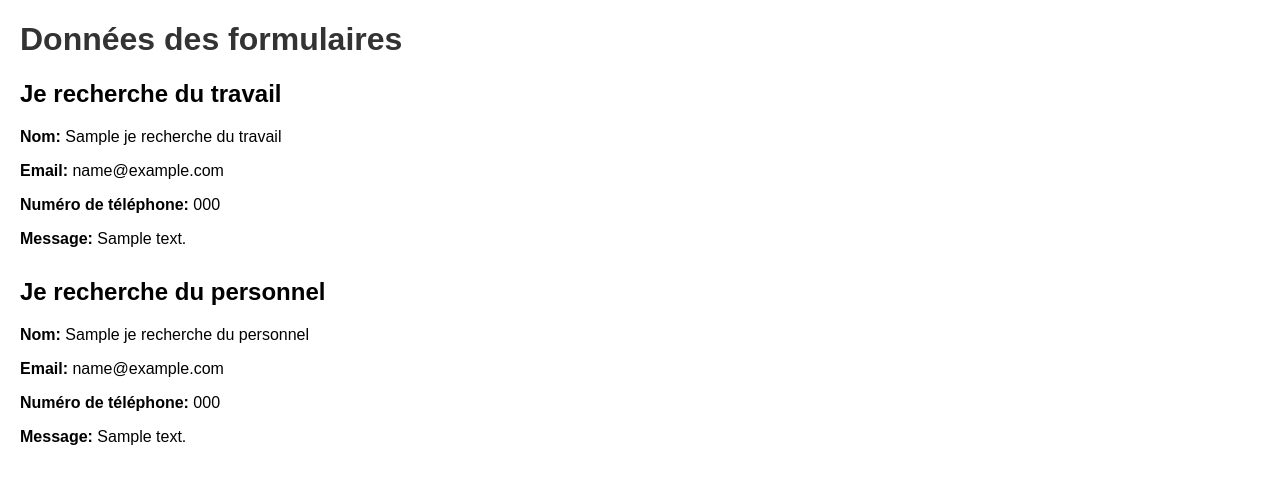
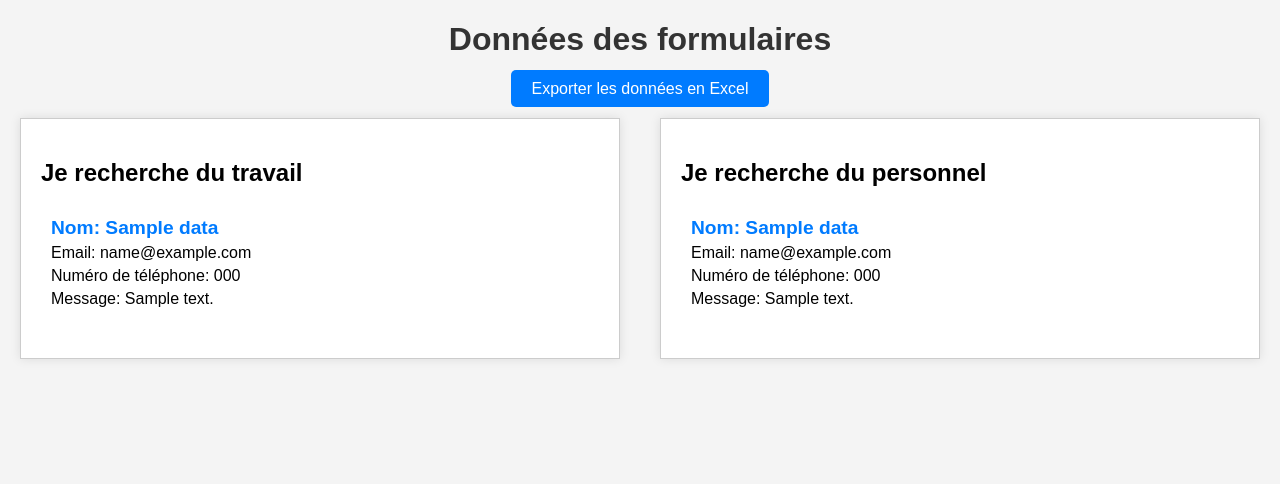
Before and after one commit to Goettfried/G-ttfried-IV, a Flask app: template templates/index.html in a window 1280 px wide. Shown: the top 484 px of the page. Run offline with Flask 3, Linux system fonts and the light colour scheme; tables that the repository leaves empty hold one stand-in row (values such as "Sample post"); the template is opened without the code that fills it: values that come from a table or form of the project are taken from there, most other values are stand-ins (such as "Sample title", 1, 10 or a date in 2020).

Commit message:
Updated app.py and index.html with visual improvements, data saving, and export to Excel

```diff
--- a/app.py
+++ b/app.py
@@ -1,30 +1,75 @@
-from flask import Flask, request, jsonify, render_template
+from flask import Flask, request, jsonify, render_template, make_response
 from flask_cors import CORS
+from flask_sqlalchemy import SQLAlchemy
 import os
+import pandas as pd
+from io import BytesIO
 
 app = Flask(__name__)
 CORS(app)
 
-# Stocker les données reçues
-form_data = {
-    "Je recherche du travail": [],
-    "Je recherche du personnel": []
-}
+# Configurer SQLAlchemy avec une base de données SQLite
+app.config['SQLALCHEMY_DATABASE_URI'] = 'sqlite:///form_data.db'
+app.config['SQLALCHEMY_TRACK_MODIFICATIONS'] = False
+db = SQLAlchemy(app)
 
+# Définir le modèle de données
+class FormData(db.Model):
+    id = db.Column(db.Integer, primary_key=True)
+    name = db.Column(db.String(100))
+    email = db.Column(db.String(100))
+    phone = db.Column(db.String(20))
+    message = db.Column(db.String(500))
+    type = db.Column(db.String(50))
+
+db.create_all()
+
+# Route pour afficher les données des formulaires
 @app.route('/')
 def index():
-    return render_template('index.html', data=form_data)
+    travail_data = FormData.query.filter_by(type="Je recherche du travail").all()
+    personnel_data = FormData.query.filter_by(type="Je recherche du personnel").all()
+    return render_template('index.html', travail_data=travail_data, personnel_data=personnel_data)
 
+# Route pour recevoir les données du formulaire
 @app.route('/receive_form', methods=['POST'])
 def receive_form():
     data = request.get_json()
     if data:
-        form_type = data.get('type')
-        if form_type in form_data:
-            form_data[form_type].append(data)
-        print(f"Received data: {data}")
+        new_data = FormData(
+            name=data.get('name'),
+            email=data.get('email'),
+            phone=data.get('phone'),
+            message=data.get('message'),
+            type=data.get('type')
+        )
+        db.session.add(new_data)
+        db.session.commit()
         return jsonify({"status": "success", "message": "Form data received"}), 200
     return jsonify({"status": "error", "message": "No data received"}), 400
 
+# Route pour exporter les données en fichier Excel
+@app.route('/export_data')
+def export_data():
+    travail_data = FormData.query.filter_by(type="Je recherche du travail").all()
+    personnel_data = FormData.query.filter_by(type="Je recherche du personnel").all()
+
+    travail_df = pd.DataFrame([(d.name, d.email, d.phone, d.message) for d in travail_data], columns=['Name', 'Email', 'Phone', 'Message'])
+    personnel_df = pd.DataFrame([(d.name, d.email, d.phone, d.message) for d in personnel_data], columns=['Name', 'Email', 'Phone', 'Message'])
+
+    output = BytesIO()
+    writer = pd.ExcelWriter(output, engine='openpyxl')
+
+    travail_df.to_excel(writer, sheet_name='Travail', index=False)
+    personnel_df.to_excel(writer, sheet_name='Personnel', index=False)
+
+    writer.save()
+    output.seek(0)
+
+    response = make_response(output.getvalue())
+    response.headers['Content-Disposition'] = 'attachment; filename=form_data.xlsx'
+    response.headers['Content-type'] = 'application/vnd.openxmlformats-officedocument.spreadsheetml.sheet'
+    return response
+
 if __name__ == '__main__':
     app.run(host='0.0.0.0', port=int(os.environ.get("PORT", 5000)))
--- a/templates/index.html
+++ b/templates/index.html
@@ -3,46 +3,92 @@
 <head>
     <meta charset="UTF-8">
     <meta name="viewport" content="width=device-width, initial-scale=1.0">
-    <title>Form Data</title>
+    <title>Données des formulaires</title>
     <style>
         body {
             font-family: Arial, sans-serif;
             margin: 20px;
+            background-color: #f4f4f4;
         }
         h1 {
+            text-align: center;
             color: #333;
         }
-        .section {
-            margin-bottom: 30px;
+        .container {
+            display: flex;
+            justify-content: space-between;
+            margin-top: 20px;
         }
-        .form-entry {
-            margin-bottom: 10px;
+        .column {
+            background: #fff;
+            border: 1px solid #ccc;
+            padding: 20px;
+            width: 45%;
+            box-shadow: 0 0 10px rgba(0, 0, 0, 0.1);
+        }
+        .entry {
+            margin-bottom: 15px;
+            padding: 10px;
+            border-bottom: 1px solid #eee;
+        }
+        .entry:last-child {
+            border-bottom: none;
+        }
+        .entry h2 {
+            margin: 0;
+            font-size: 1.2em;
+            color: #007BFF;
+        }
+        .entry p {
+            margin: 5px 0;
+        }
+        .button-container {
+            text-align: center;
+            margin-top: 20px;
+        }
+        .button {
+            padding: 10px 20px;
+            font-size: 1em;
+            color: #fff;
+            background-color: #007BFF;
+            border: none;
+            cursor: pointer;
+            text-decoration: none;
+            border-radius: 5px;
+        }
+        .button:hover {
+            background-color: #0056b3;
         }
     </style>
 </head>
 <body>
     <h1>Données des formulaires</h1>
-    <div class="section">
-        <h2>Je recherche du travail</h2>
-        {% for entry in data["Je recherche du travail"] %}
-            <div class="form-entry">
-                <p><strong>Nom:</strong> {{ entry.name }}</p>
-                <p><strong>Email:</strong> {{ entry.email }}</p>
-                <p><strong>Numéro de téléphone:</strong> {{ entry.phone }}</p>
-                <p><strong>Message:</strong> {{ entry.message }}</p>
+    <div class="button-container">
+        <a href="/export_data" class="button">Exporter les données en Excel</a>
+    </div>
+    <div class="container">
+        <div class="column">
+            <h2>Je recherche du travail</h2>
+            {% for entry in travail_data %}
+            <div class="entry">
+                <h2>Nom: {{ entry.name }}</h2>
+                <p>Email: {{ entry.email }}</p>
+                <p>Numéro de téléphone: {{ entry.phone }}</p>
+                <p>Message: {{ entry.message }}</p>
             </div>
-        {% endfor %}
-    </div>
-    <div class="section">
-        <h2>Je recherche du personnel</h2>
-        {% for entry in data["Je recherche du personnel"] %}
-            <div class="form-entry">
-                <p><strong>Nom:</strong> {{ entry.name }}</p>
-                <p><strong>Email:</strong> {{ entry.email }}</p>
-                <p><strong>Numéro de téléphone:</strong> {{ entry.phone }}</p>
-                <p><strong>Message:</strong> {{ entry.message }}</p>
+            {% endfor %}
+        </div>
+        <div class="column">
+            <h2>Je recherche du personnel</h2>
+            {% for entry in personnel_data %}
+            <div class="entry">
+                <h2>Nom: {{ entry.name }}</h2>
+                <p>Email: {{ entry.email }}</p>
+                <p>Numéro de téléphone: {{ entry.phone }}</p>
+                <p>Message: {{ entry.message }}</p>
             </div>
-        {% endfor %}
+            {% endfor %}
+        </div>
     </div>
 </body>
 </html>
```
